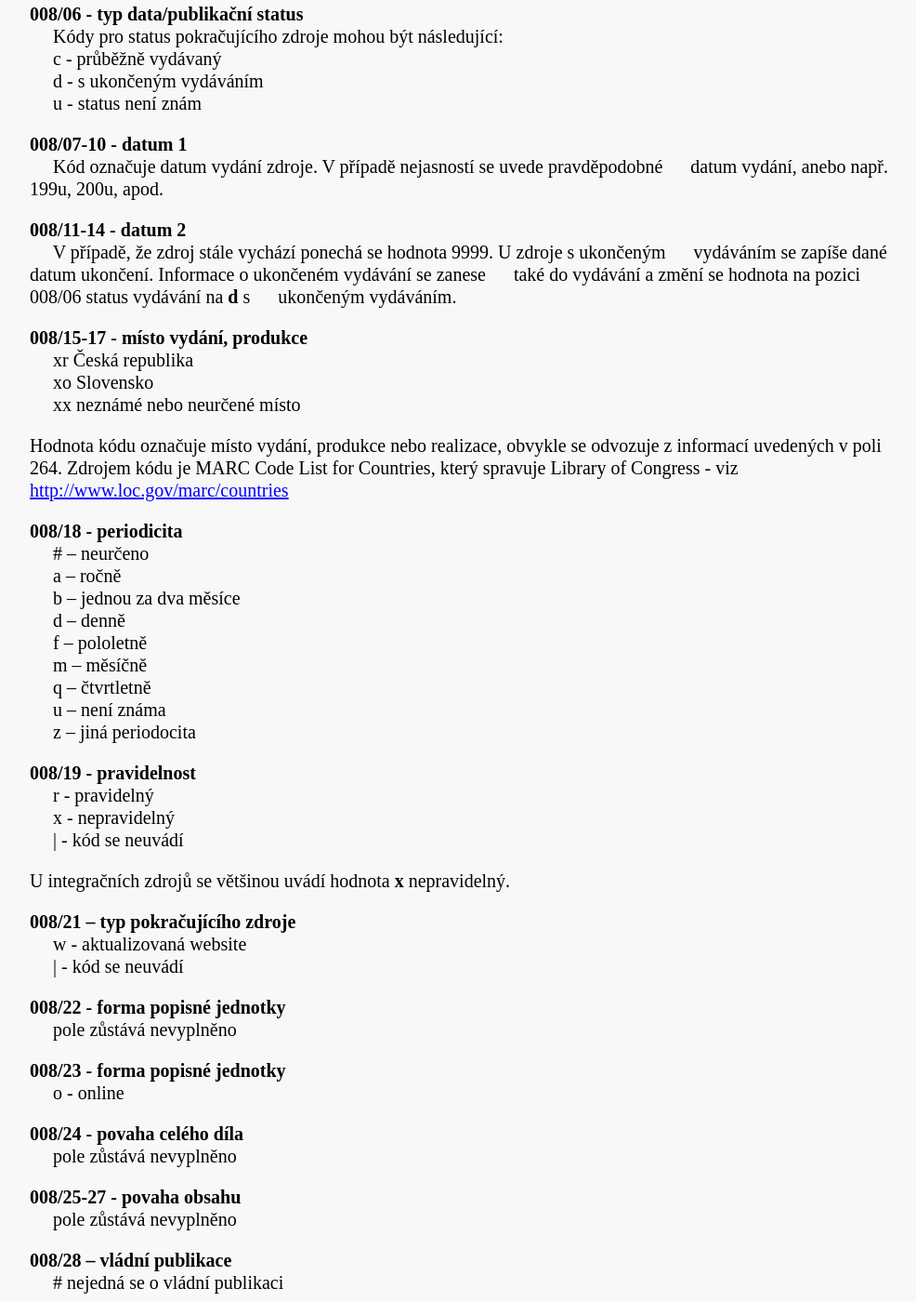
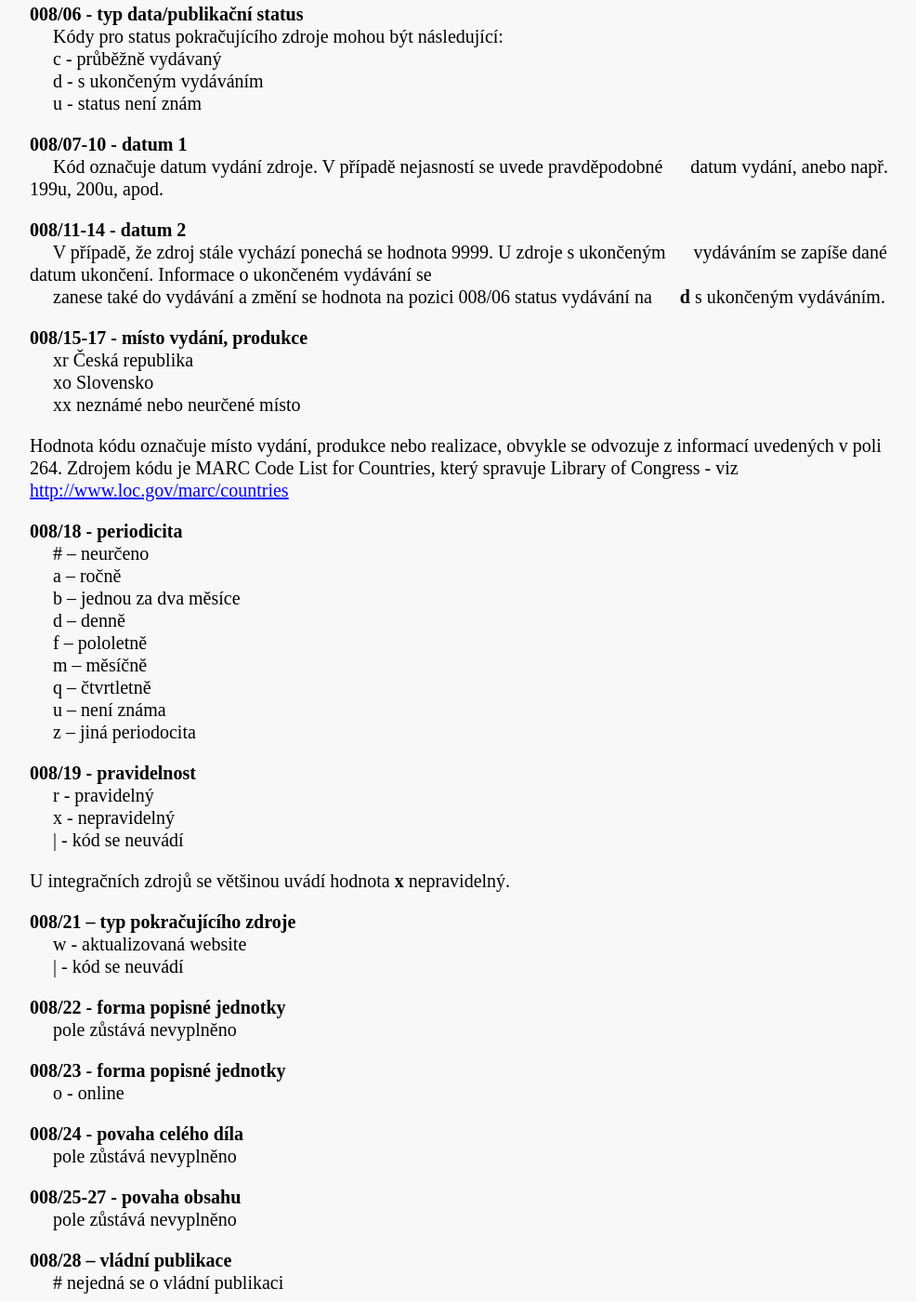
Before and after one commit to WebarchivCZ/katalogizacni-manual, a Jekyll site: the page built from _posts/2017-06-23-kontrolni-pole.md, in a window 1280 px wide and 1400 px high, scrolled down 1775 px. Shown: the whole window at 93% size, without its empty margins (138-1124 px from the left). Built offline with Jekyll 4.4.1, drawn with Linux system fonts in a browser that asks for light colours; some of the changed text lies outside the part shown.

```diff
--- a/_posts/2017-06-23-kontrolni-pole.md
+++ b/_posts/2017-06-23-kontrolni-pole.md
@@ -66,7 +66,7 @@ např.:
 Zápis údajů v tomto poli odpovídá hodnotě kódu v LDR/06
 
 **008/00-05 - datum uložení**
-Datum uložení se automaticky vygeneruje při ukládání záznamu.
+&nbsp;&nbsp;&nbsp;&nbsp; Datum uložení se automaticky vygeneruje při ukládání záznamu.
 
 
 **008/06 - typ data/publikační status**
@@ -77,11 +77,12 @@ Datum uložení se automaticky vygeneruje při ukládání záznamu.
 
 
 **008/07-10 - datum 1**
-&nbsp;&nbsp;&nbsp;&nbsp; Kód označuje datum vydání zdroje. V případě nejasností se uvede pravděpodobné &nbsp;&nbsp;&nbsp;&nbsp; datum vydání, anebo např. 199u, 200u, apod.
+&nbsp;&nbsp;&nbsp;&nbsp; Kód označuje datum vydání zdroje. V případě nejasností se uvede pravděpodobné   &nbsp;&nbsp;&nbsp;&nbsp; datum vydání, anebo např. 199u, 200u, apod.
 
 
 **008/11-14 - datum 2**
-&nbsp;&nbsp;&nbsp;&nbsp; V případě, že zdroj stále vychází ponechá se hodnota 9999. U zdroje s ukončeným &nbsp;&nbsp;&nbsp;&nbsp; vydáváním se zapíše dané datum ukončení. Informace o ukončeném vydávání se zanese &nbsp;&nbsp;&nbsp;&nbsp; také do vydávání a změní se hodnota na pozici 008/06 status vydávání na **d** s &nbsp;&nbsp;&nbsp;&nbsp; ukončeným vydáváním.
+&nbsp;&nbsp;&nbsp;&nbsp; V případě, že zdroj stále vychází ponechá se hodnota 9999. U zdroje s ukončeným   &nbsp;&nbsp;&nbsp;&nbsp; vydáváním se zapíše dané datum ukončení. Informace o ukončeném vydávání se
+&nbsp;&nbsp;&nbsp;&nbsp; zanese také do vydávání a změní se hodnota na pozici 008/06 status vydávání na   &nbsp;&nbsp;&nbsp;&nbsp; **d** s ukončeným vydáváním.
 
 
 **008/15-17 - místo vydání, produkce**
@@ -109,7 +110,7 @@ for Countries, který spravuje Library of Congress - viz [http://www.loc.gov/mar
 **008/19 - pravidelnost**
 &nbsp;&nbsp;&nbsp;&nbsp; r - pravidelný
 &nbsp;&nbsp;&nbsp;&nbsp; x - nepravidelný
-&nbsp;&nbsp;&nbsp;&nbsp; \| - kód se neuvádí
+&nbsp;&nbsp;&nbsp;&nbsp; \|  - kód se neuvádí
 
 
 U integračních zdrojů se většinou uvádí hodnota **x** nepravidelný.
@@ -117,7 +118,7 @@ U integračních zdrojů se většinou uvádí hodnota **x** nepravidelný.
 
 **008/21 – typ pokračujícího zdroje**
 &nbsp;&nbsp;&nbsp;&nbsp; w - aktualizovaná website
-&nbsp;&nbsp;&nbsp;&nbsp; \| - kód se neuvádí
+&nbsp;&nbsp;&nbsp;&nbsp; \|  - kód se neuvádí
 
 
 **008/22 - forma popisné jednotky**
@@ -143,7 +144,7 @@ U integračních zdrojů se většinou uvádí hodnota **x** nepravidelný.
 **008/29 – dokument z konference**
 &nbsp;&nbsp;&nbsp;&nbsp; 0 – nejedná se o materiál z konference
 &nbsp;&nbsp;&nbsp;&nbsp; 1 – materiál z konference
-&nbsp;&nbsp;&nbsp;&nbsp; \| kód se neuvádí
+&nbsp;&nbsp;&nbsp;&nbsp; \|  - kód se neuvádí
 
 **008/30-32 - nedefinováno**
 
@@ -154,7 +155,7 @@ U integračních zdrojů se většinou uvádí hodnota **x** nepravidelný.
 &nbsp;&nbsp;&nbsp;&nbsp; 2 - integrační záznam
 
 **008/35-37 – jazyk dokumentu**
-&nbsp;&nbsp;&nbsp;&nbsp; kód označuje jazyk popisné jednotky, odpovídá poli 041 – pokud je dokument v &nbsp;&nbsp;&nbsp;&nbsp; češtině, uvede se tento údaj pouze v poli 008, a nikoli již v poli 041. Zdrojem &nbsp;&nbsp;&nbsp;&nbsp; kódu je MARC Code List for Languages, který spravuje Library of Congress - viz &nbsp;&nbsp;&nbsp;&nbsp; http://www.loc.gov/marc/languages.
+&nbsp;&nbsp;&nbsp;&nbsp; kód označuje jazyk popisné jednotky, odpovídá poli 041 – pokud je dokument v   &nbsp;&nbsp;&nbsp;&nbsp; češtině, uvede se tento údaj pouze v poli 008, a nikoli již v poli 041. Zdrojem   &nbsp;&nbsp;&nbsp;&nbsp; kódu je MARC Code List for Languages, který spravuje Library of Congress - viz   &nbsp;&nbsp;&nbsp;&nbsp; http://www.loc.gov/marc/languages.
 
 **008/38 - kód modifikace záznamu**
 &nbsp;&nbsp;&nbsp;&nbsp; pole zůstává prázdné, záznam nebyl modifikován
@@ -164,6 +165,6 @@ U integračních zdrojů se většinou uvádí hodnota **x** nepravidelný.
 &nbsp;&nbsp;&nbsp;&nbsp; c - program kooperativní katalogizace
 &nbsp;&nbsp;&nbsp;&nbsp; d - jiný
 &nbsp;&nbsp;&nbsp;&nbsp; u - není znám
-&nbsp;&nbsp;&nbsp;&nbsp; \| - kód se neuvádí
+&nbsp;&nbsp;&nbsp;&nbsp; \|  - kód se neuvádí
 
 Zpracovává-li bibliografický záznam NK ČR, zůstává pole prázdné.
```
